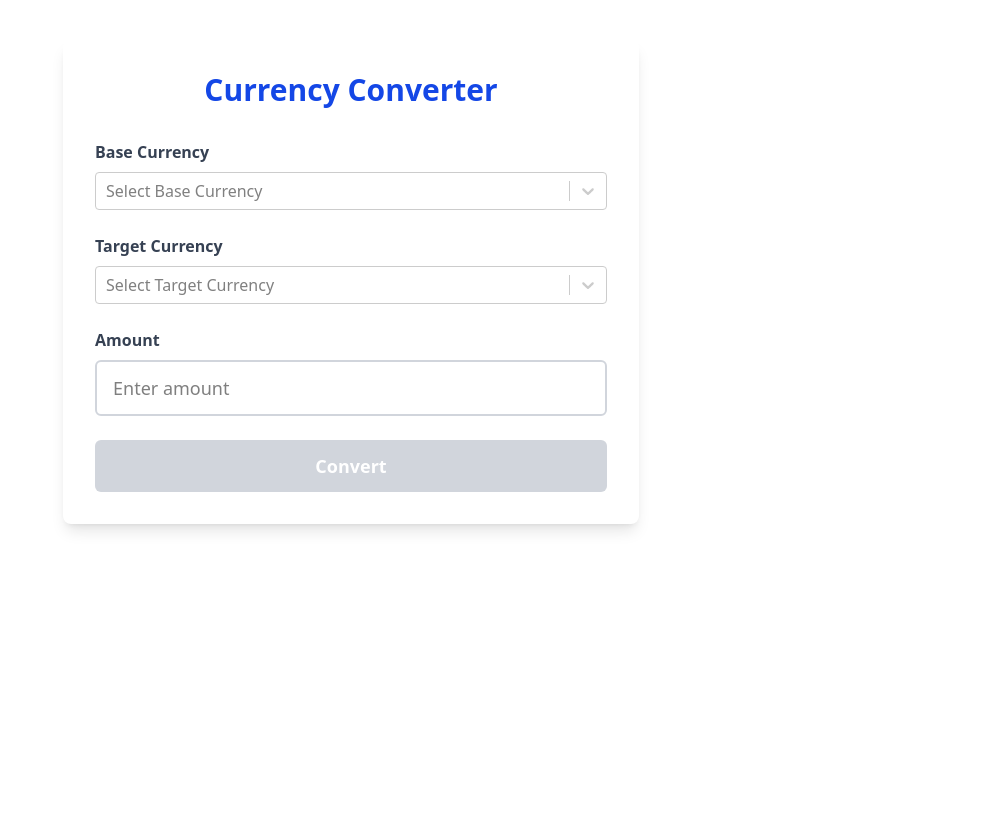
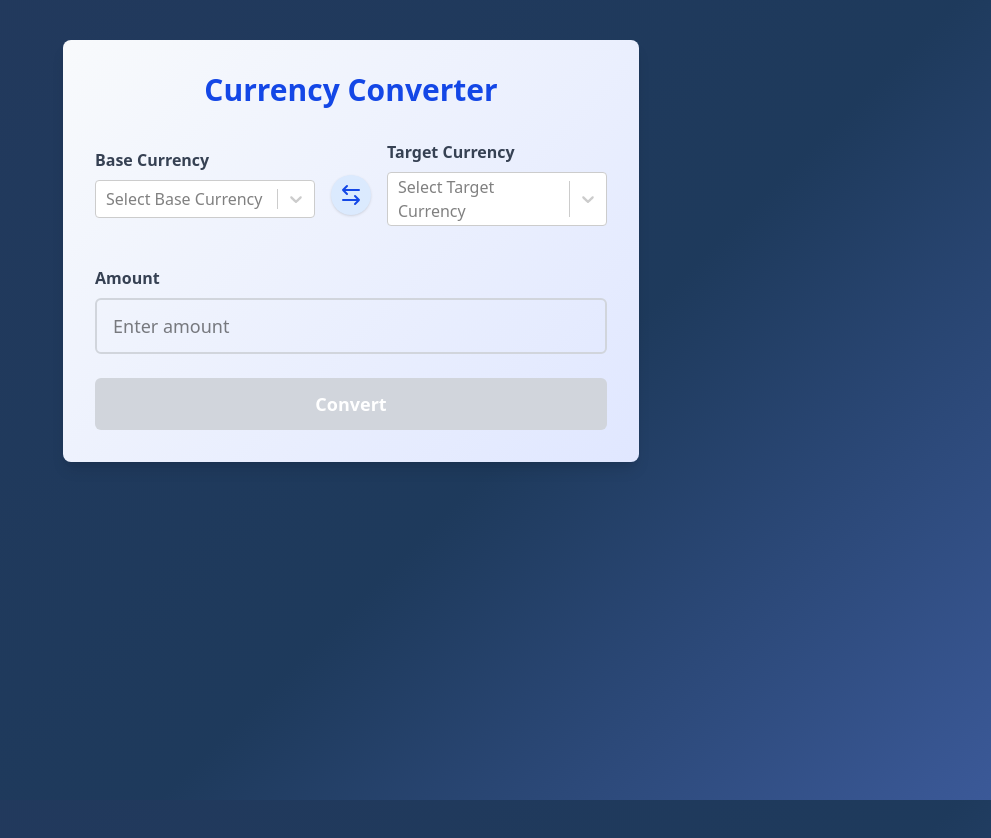
Before and after one commit to errantpianist/currency-converter, a React (Vite) app: page / in a window 1280 px wide. Shown: the whole page, without its empty margins (289-1280 px from the left). Before the commit the page ends 800 px from the top, so only its background shows below. Built offline with nearby package versions, Linux system fonts and the light colour scheme; no server answers.

Commit message:
Add swap currencies + refresh style

```diff
--- a/src/App.tsx
+++ b/src/App.tsx
@@ -43,6 +43,13 @@ const App: React.FC = () => {
   // Get rates for the current base currency
   const currentRates = rates[baseCurrency] || {}
   const currencyCodes = currencyList
+      // Swap base and target currencies
+      const handleSwapCurrencies = () => {
+        // If base and target are the same, do nothing
+        if (baseCurrency === targetCurrency) return
+        dispatch(setBaseCurrency(targetCurrency))
+        dispatch(setTargetCurrency(baseCurrency))
+      }
   const targetCurrencyOptions = currencyCodes.filter(code => code !== baseCurrency)
 
   // Helper to get current pair key
@@ -129,7 +136,7 @@ const App: React.FC = () => {
   }
 
   return (
-    <div className="max-w-xl mx-auto mt-10 p-8 bg-white rounded-lg shadow-lg">
+    <div className="max-w-xl mx-auto mt-10 p-8 bg-white rounded-lg shadow-lg gradient-bg">
       <h1 className="text-3xl font-bold text-blue-700 mb-8 text-center">Currency Converter</h1>
 
       {loading && (
@@ -147,30 +154,42 @@ const App: React.FC = () => {
         <ErrorMessage message={error} />
       )}
 
+      <div className="flex items-center gap-4 mb-4">
+        <div className="flex-1">
           <CurrencyDropdown
             label="Base Currency"
             value={baseCurrency}
-        onChange={(value) => {
-          dispatch(setBaseCurrency(value))
-        }}
+            onChange={(value) => dispatch(setBaseCurrency(value))}
             options={currencyCodes}
             disabled={loading}
           />
-
+        </div>
+        <button
+          type="button"
+          aria-label="Swap currencies"
+          className="bg-blue-100 hover:bg-blue-200 text-blue-700 rounded-full p-2 w-10 h-10 flex items-center justify-center shadow transition duration-150 focus:outline-none focus:ring-2 focus:ring-blue-400"
+          onClick={handleSwapCurrencies}
+          disabled={loading || baseCurrency === targetCurrency}
+        >
+          <svg xmlns="http://www.w3.org/2000/svg" fill="none" viewBox="0 0 24 24" strokeWidth={2} stroke="currentColor" className="w-6 h-6">
+            <path strokeLinecap="round" strokeLinejoin="round" d="M4 7h16M4 7l4-4m-4 4l4 4M20 17H4m16 0l-4-4m4 4l-4 4" />
+          </svg>
+        </button>
+        <div className="flex-1">
           <CurrencyDropdown
             label="Target Currency"
             value={targetCurrency}
-        onChange={(value) => {
-          dispatch(setTargetCurrency(value))
-        }}
+            onChange={(value) => dispatch(setTargetCurrency(value))}
             options={targetCurrencyOptions}
             disabled={loading}
           />
+        </div>
+      </div>
 
       <AmountInput
         value={amount}
-        onChange={(e) => {
-          let val = e.target.value
+        onChange={(event) => {
+          const val = event.target.value
           // Allow leading minus sign, digits, and up to 2 decimals
           if (/^-?\d*(\.\d{0,2})?$/.test(val) || val === '' || /^-?\d+\.$/.test(val)) {
             dispatch(setAmount(val))
--- a/src/index.css
+++ b/src/index.css
@@ -1,3 +1,13 @@
+/* Navy blue gradient background for the whole page */
+body {
+	min-height: 100vh;
+	background: linear-gradient(135deg, #23395d 0%, #1e3a5c 60%, #3b5998 100%);
+	background-attachment: fixed;
+}
+/* Light gradient background for main container */
+.gradient-bg {
+	background: linear-gradient(135deg, #f8fafc 0%, #e0e7ff 100%);
+}
 @import "tailwindcss";
 
 @keyframes fadeIn {
```
Lines whose indentation alone changed are shown as unchanged.
